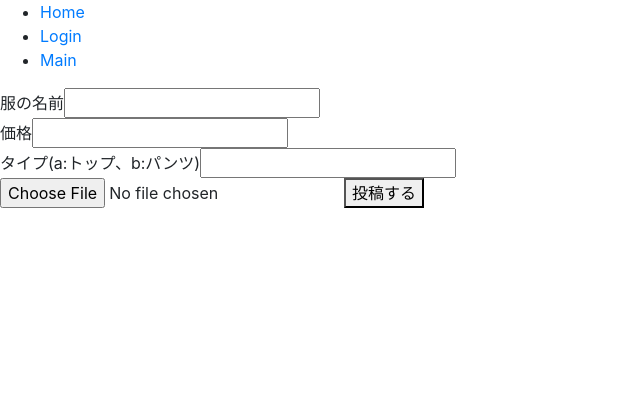
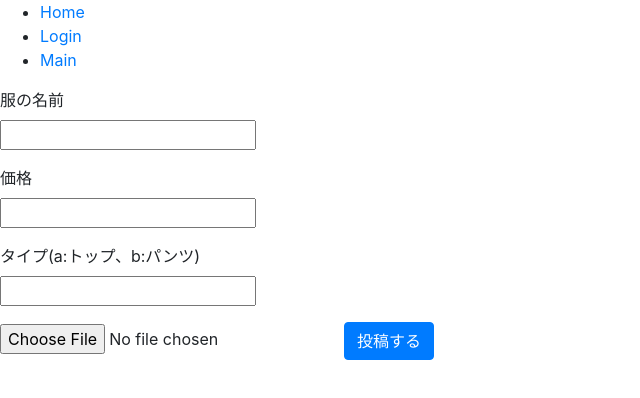
Before and after one commit to sunakane/team7-mock, a React (Create React App) app: page /add_cloth in a window 1280 px wide. Shown: the top 398 px of the page, without its empty margins (0-640 px from the left). Built offline with nearby package versions, Linux system fonts and the light colour scheme.

Commit message:
画像の表示方法を修正

```diff
--- a/src/AddCloth/AddCloth.jsx
+++ b/src/AddCloth/AddCloth.jsx
@@ -79,22 +79,24 @@ class AddCloth extends Component {
   render() {
     return (
       <div>
-        <div>
-          <span className="label">服の名前</span>
+        <div className="form-group">
+          <label id="exampleInputEmail1">服の名前</label><br/>
           <input type="text" name="name" onChange={this.onChange} />
         </div>
-        <div>
-          <span className="label">価格</span>
+        <div className="form-group">
+          <label id="exampleInputEmail1">価格</label><br/>
           <input type="text" name="price" onChange={this.onChange} />
         </div>
-        <div>
-          <span className="label">タイプ(a:トップ、b:パンツ)</span>
+        <div className="form-group">
+          <label id="exampleInputEmail1">タイプ(a:トップ、b:パンツ)</label><br/>
           <input type="text" name="type" onChange={this.onChange} />
         </div>
 
         <input type="file" name="image" onChange={this.handleChangeFile} />
-        <img src={this.state.image} id="MyImg"/>
-        <button onClick={this.handleToSubmitCloth} type="button">投稿する</button>
+        <img src={this.state.image} id="MyImg" />
+        <img src={this.state.image} id="show-img" />
+
+        <button onClick={this.handleToSubmitCloth} className="btn btn-primary">投稿する</button>
       </div>
     )
   }
--- a/src/App.css
+++ b/src/App.css
@@ -36,3 +36,14 @@
     transform: rotate(360deg);
   }
 }
+
+
+/*  画像投稿ページ  */
+#show-img {
+  width: 300px;
+}
+
+#MyImg {
+  display: none;
+  visibility: hidden;
+}
```
